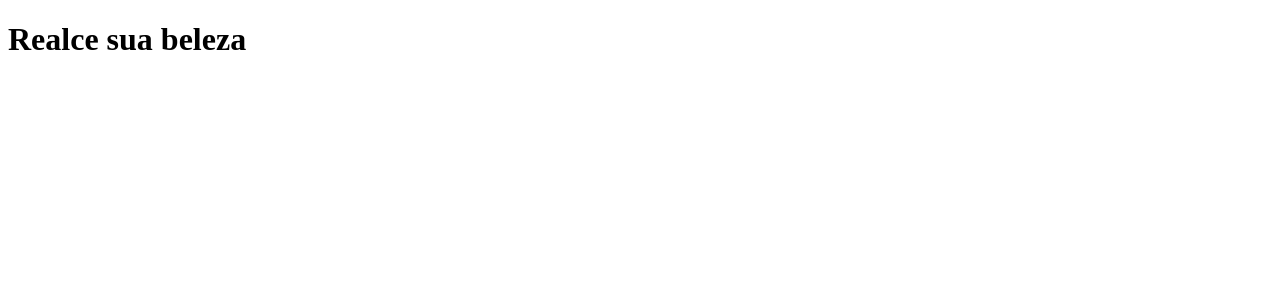
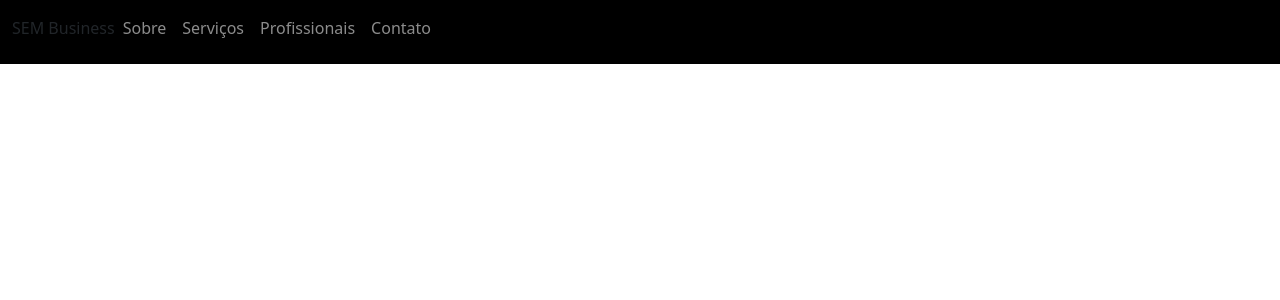
Before and after one commit to Vbkumm/realcesuabeleza, a Django app: page / in a window 1280 px wide. Shown: the top 300 px of the page. Run offline with Django 3.2, Linux system fonts and the light colour scheme; some libraries are stand-ins or nearby versions.

Commit message:
businesses_templates

```diff
--- a/web/businesses/urls.py
+++ b/web/businesses/urls.py
@@ -3,11 +3,11 @@ from .views import BusinessViewSet
 
 
 urlpatterns = [
-    path('businesses', BusinessViewSet.as_view({
+    path('api/', BusinessViewSet.as_view({
         'get': 'list',
         'post': 'create'
     })),
-    path('businesses/<str:slug>', BusinessViewSet.as_view({
+    path('api/<str:slug>', BusinessViewSet.as_view({
         'get': 'retrieve',
         'put': 'update',
         'delete': 'destroy'
--- a/web/businesses/views.py
+++ b/web/businesses/views.py
@@ -12,7 +12,7 @@ from .serializers import (BusinessSerializer,
 class BusinessViewSet(viewsets.ViewSet):
 
     def list(self, request, *args, **kwargs):
-        businesses = BusinessModel.objects.All()
+        businesses = BusinessModel.objects.all()
         serializer = BusinessSerializer(businesses, many=True)
         return Response(serializer.data)
 
--- a/web/templates/base.html
+++ b/web/templates/base.html
@@ -12,9 +12,17 @@
     <meta name=author content="Vinicius B Kumm">
     <meta name="robots" content="noodp">
     <meta name="twitter:card" content="summary">
+
+    <link rel="stylesheet" href="{% static 'css/bootstrap.min.css' %}" id="bootstrap-css">
+    <link rel="stylesheet" href="{% static 'css/app.css' %}">
+    <link rel="stylesheet" href="{% static 'bin/fontawesome-free-5.15.4-web/css/all.css' %}">
+    <link rel="stylesheet" href="{% static 'bin/fontawesome-free-5.15.4-web/css/v4-shims.css' %}">
+
+
     <link rel="shortcut icon" href="{% static 'img/favicon.ico' %}" type="image/x-icon">
     <link rel=icon href="{% static 'img/favicon.ico' %}" type="image/x-icon">
-    <title>{% block head_title %}Salão de Beleza em Florianópolis,{% endblock %} by L'unique Espaço de Beleza</title>
+
+    <title>{% block head_title %}Faça parte dessa comunidade empreendedora,{% endblock %} App da Beleza</title>
 
     {% block head %}
     {% endblock %}
--- a/web/templates/includes/navbar.html
+++ b/web/templates/includes/navbar.html
@@ -0,0 +1,66 @@
+{% load static %}
+<nav class="navbar navbar-dark pb-xl-3 fixed-top navbar-expand-md" style="background-color: #000000;">
+    <div class="container-fluid">
+        <button class="navbar-toggler ml-md-auto border-0" type="button" data-toggle="collapse" data-target="#conteudoNavbarSuportado" aria-controls="conteudoNavbarSuportado" aria-expanded="false" aria-label="Alterna navegação">
+            <span class="navbar-toggler-icon"></span>
+        </button>
+        {% if request.session.business_name %}
+
+        <a class="btn mt-auto text-white  order-md-3" href="{% url 'business:detail' request.session.business.slug %}" style="background-color: #000000; width: 3rem; height: 3rem" title="Minhas compras">
+            {{ request.session.business_name }}
+        </a>
+        {% else %}
+
+        SEM Business
+
+        {% endif %}
+        <div class="collapse navbar-collapse" id="conteudoNavbarSuportado">
+            <div class="row justify-content-between">
+                {% if request.session.business_name %}
+
+                <div class="col-8">
+                <ul class="navbar-nav">
+                    <li class="nav-item">
+                        <a class="nav-link" href="{{ request.session.business_name }}/#about">Sobre</a>
+                    </li>
+                    <li class="nav-item">
+                        <a class="nav-link" href="{{ request.session.business_name }}/#services">Serviços</a>
+                    </li>
+
+                    <li class="nav-item">
+                        <a class="nav-link" href="{{ request.session.business_name }}/#professional">Profissionais</a>
+                    </li>
+                    <li class="nav-item">
+                        <a class="nav-link" href="{{ request.session.business_name }}/#contato">Contato</a>
+                    </li>
+                </ul>
+                </div>
+                {% else %}
+                <div id="topbar" class="col-8">
+                    <ul class="navbar-nav">
+                        <li class="nav-item">
+                            <a class="nav-link" data-toggle="collapse" data-target=".navbar-collapse" id="aboutlink" href="#">Sobre</a>
+                        </li>
+                        <li class="nav-item">
+                            <a class="nav-link" data-toggle="collapse" data-target=".navbar-collapse" id="serviceslink" href="#">Serviços</a>
+                        </li>
+
+                        <li class="nav-item">
+                            <a class="nav-link" data-toggle="collapse" data-target=".navbar-collapse" id="professionallink" href="#">Profissionais</a>
+                        </li>
+                        <li class="nav-item">
+                            <a class="nav-link" data-toggle="collapse" data-target=".navbar-collapse" id="contatolink" href="#">Contato</a>
+                        </li>
+                    </ul>
+                </div>
+                {% endif %}
+            </div>
+
+            <div class="col d-none d-md-block order-md-4">
+                <i class="fas fa-3x py-2 fa-sign-in-alt" aria-hidden="true"></i>
+            </div>
+        </div>
+
+    </div>
+
+</nav>
```
Also changed, not shown: web/businesses/models.py (+4 -4 lines), web/businesses/serializers.py (+19 -19 lines).
